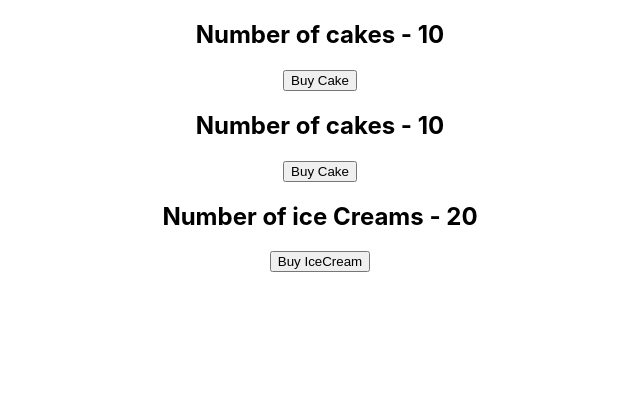
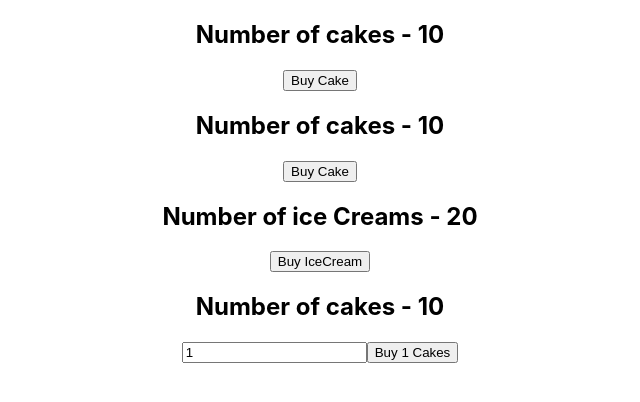
Before and after one commit to jatin142002/React-Redux-Demo, a React (Create React App) app: page / in a window 1280 px wide. Shown: the top 402 px of the page, without its empty margins (320-960 px from the left). Built offline with nearby package versions, Linux system fonts and the light colour scheme.

Commit message:
Action.payload implemented

```diff
--- a/src/App.js
+++ b/src/App.js
@@ -1,6 +1,7 @@
 import CakeContainer from './components/CakeContainer.js';
 import HooksCakeContainer from './components/HooksCakeContainer.js';
 import IceCreamContainer from './components/IceCreamContainer.js';
+import NewCakeContainer from './components/NewCakeContainer.js';
 import {Provider} from 'react-redux';
 import store from './redux/store.js';
 import './App.css';
@@ -12,6 +13,7 @@ function App() {
         <HooksCakeContainer />
         <CakeContainer />
         <IceCreamContainer />
+        <NewCakeContainer/>
       </div>
     </Provider>
   );
--- /dev/null
+++ b/src/components/NewCakeContainer.js
@@ -0,0 +1,30 @@
+import React, {useState} from 'react';
+import {connect} from 'react-redux';
+import {buyCake} from '../redux/index.js';
+
+function CakeContainer(props){
+    const [number, setnumber] = useState(1);
+    return (
+        <>
+            <div>
+                <h2>Number of cakes - {props.numofCakes}</h2>
+                <input type='text' value={number} onChange={e => setnumber(e.target.value)}/>
+                <button onClick={()=>props.buyCake(number)}>Buy {number} Cakes</button>
+            </div>
+        </>
+    )
+}
+
+const mapStateToProps = state => {
+    return{
+        numofCakes: state.cake.numofCakes
+    }
+}
+
+const mapDispatchToProps = dispatch => {
+    return{
+        buyCake: (number)=> dispatch(buyCake(number))
+    }
+}
+
+export default connect(mapStateToProps, mapDispatchToProps) (CakeContainer);
--- a/src/redux/cakes/cakeActions.js
+++ b/src/redux/cakes/cakeActions.js
@@ -1,7 +1,8 @@
 import { BUY_CAKE } from "./cakeTypes.js";
 
-export const buyCake = () => {
+export const buyCake = (number = 1) => {
     return {
-        type: BUY_CAKE
+        type: BUY_CAKE,
+        payload: number
     }
 }
--- a/src/redux/cakes/cakeReducers.js
+++ b/src/redux/cakes/cakeReducers.js
@@ -9,7 +9,7 @@ const cakeReducer = (state = initialState, action) =>{
         case BUY_CAKE:
             return{
                 ...state,
-                numofCakes: state.numofCakes-1
+                numofCakes: state.numofCakes - action.payload
             }
         default:
             return state
```
